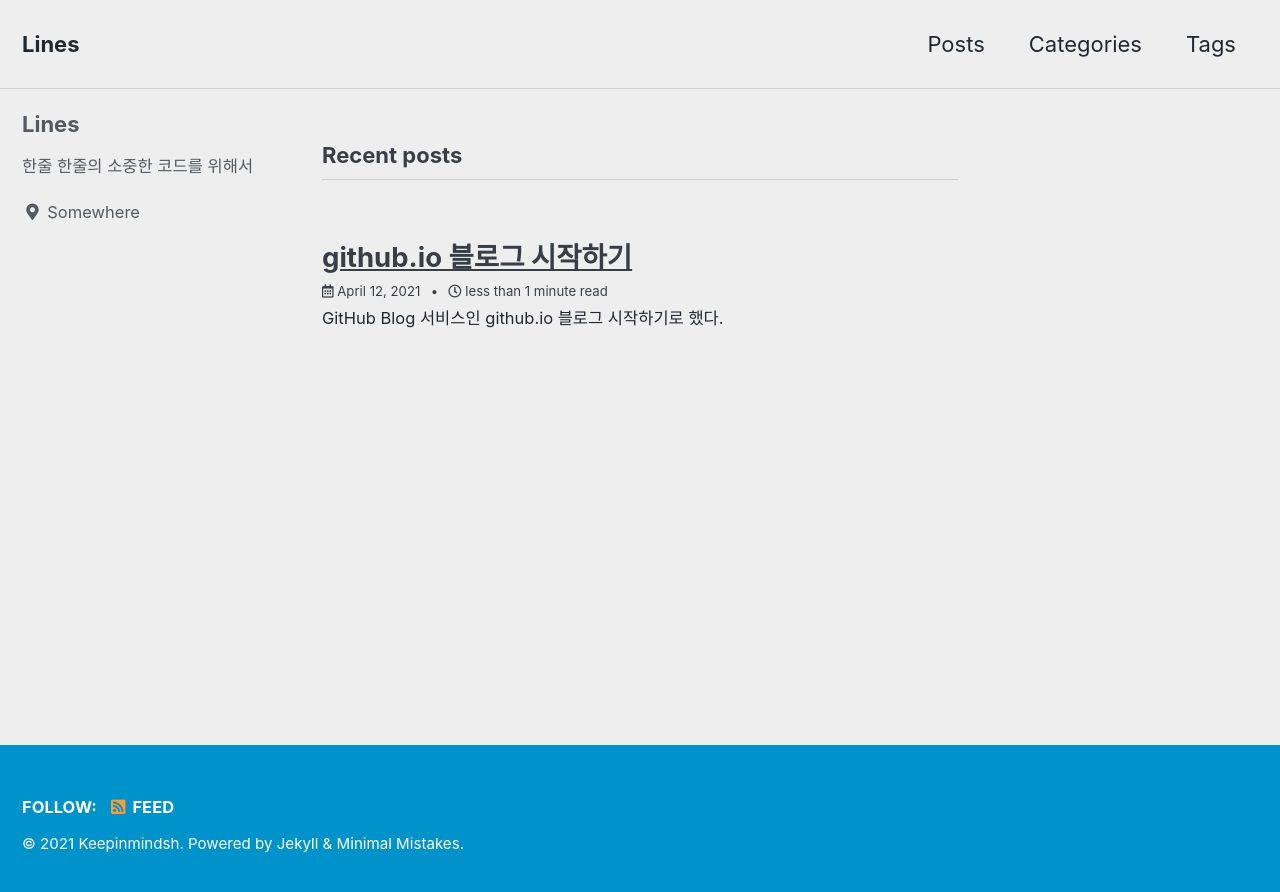
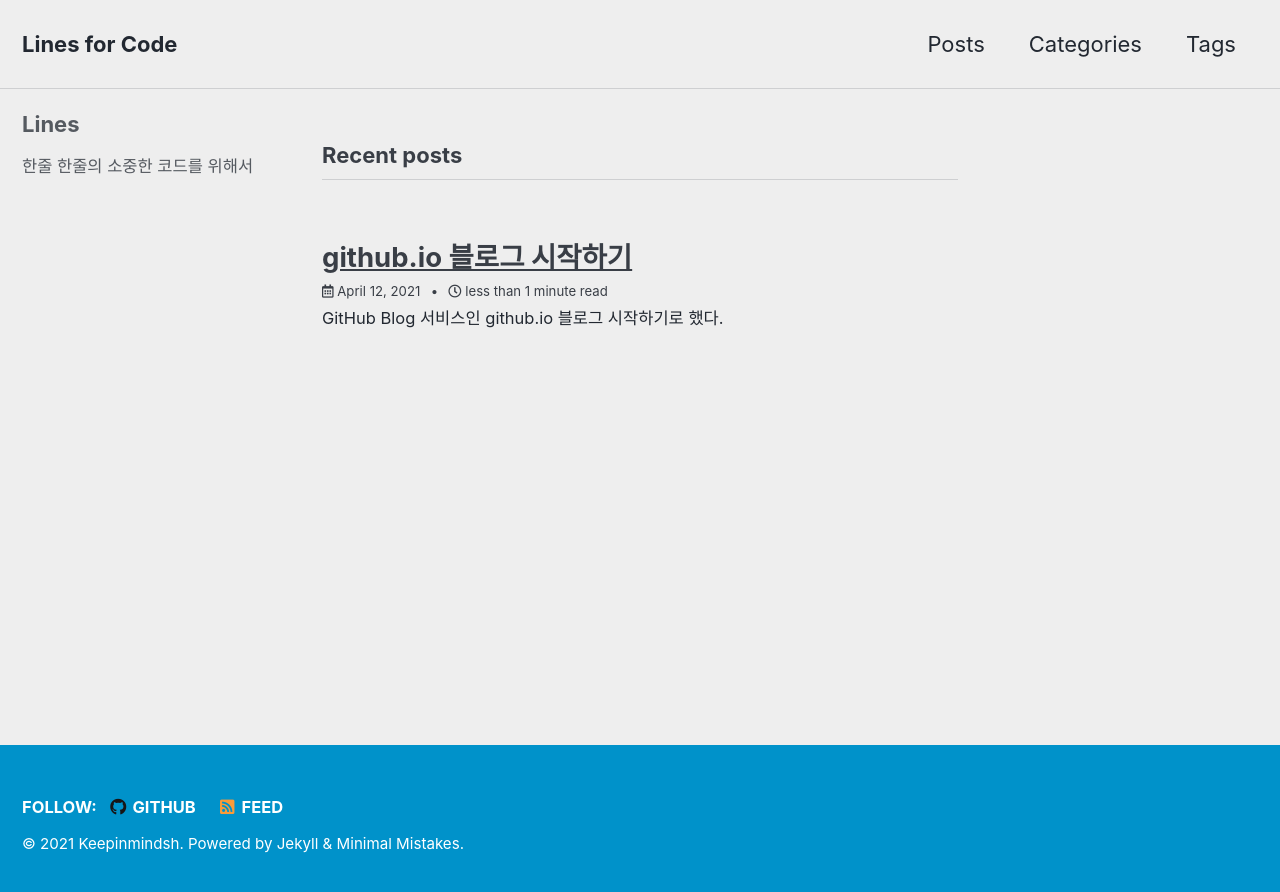
Before and after one commit to keepinmindsh/lines.io, a Jekyll site: the page built from index.html, in a window 1280 px wide. Shown: the top 892 px of the page. Built offline with Jekyll 4.4.1, drawn with Linux system fonts in a browser that asks for light colours; cached includes are drawn as plain includes; the list of posts is cut into pages by our own code.

Commit message:
Add config Setting

```diff
--- a/_config.yml
+++ b/_config.yml
@@ -16,7 +16,7 @@ minimal_mistakes_skin    : "air" # "default" "air", "aqua", "contrast", "dark",
 
 # Site Settings
 locale                   : "en-US"
-title                    : "Lines"
+title                    : "Lines for Code"
 title_separator          : "-"
 subtitle                 : # site tagline that appears below site title in masthead
 name                     : "Keepinmindsh"
@@ -97,7 +97,7 @@ author:
   name             : "Lines"
   avatar           : # path of avatar image, e.g. "/assets/images/bio-photo.jpg"
   bio              : "한줄 한줄의 소중한 코드를 위해서"
-  location         : "Somewhere"
+  location         :
   email            :
   links:
     - label: "Email"
@@ -130,7 +130,7 @@ footer:
       # url:
     - label: "GitHub"
       icon: "fab fa-fw fa-github"
-      # url:
+      url: https://github.com/keepinmindsh
     - label: "GitLab"
       icon: "fab fa-fw fa-gitlab"
       # url:
```
